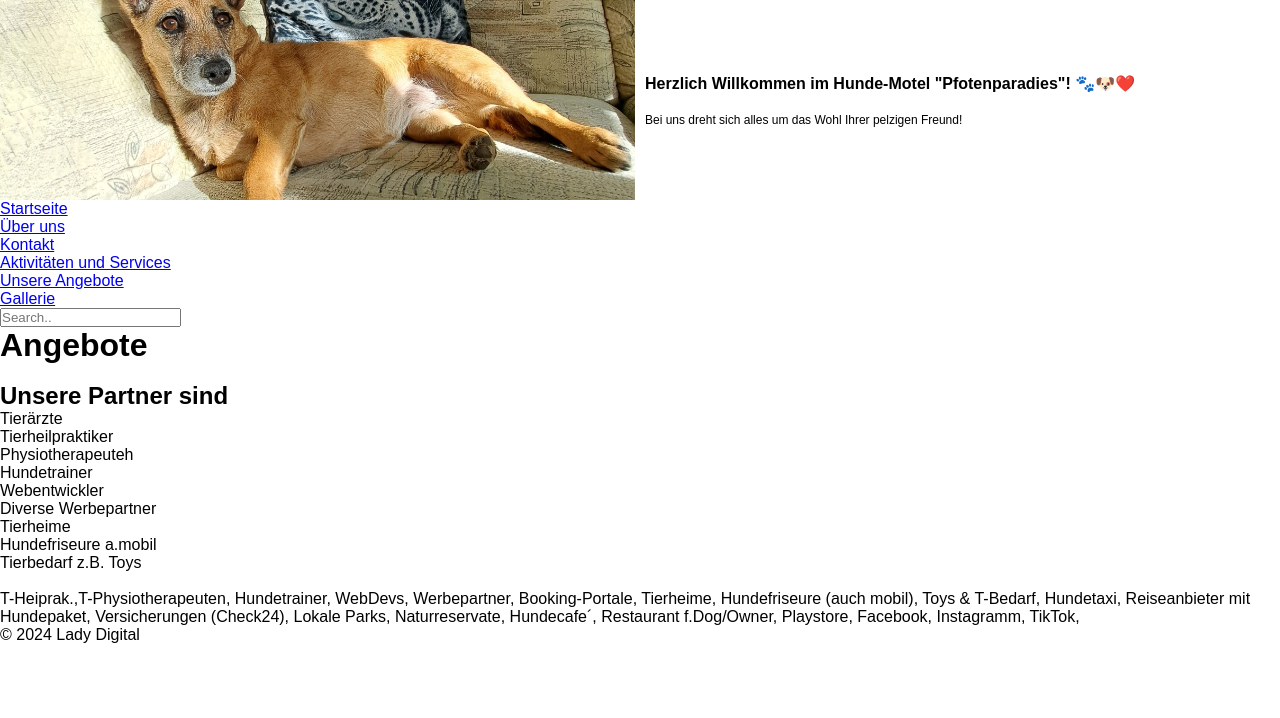
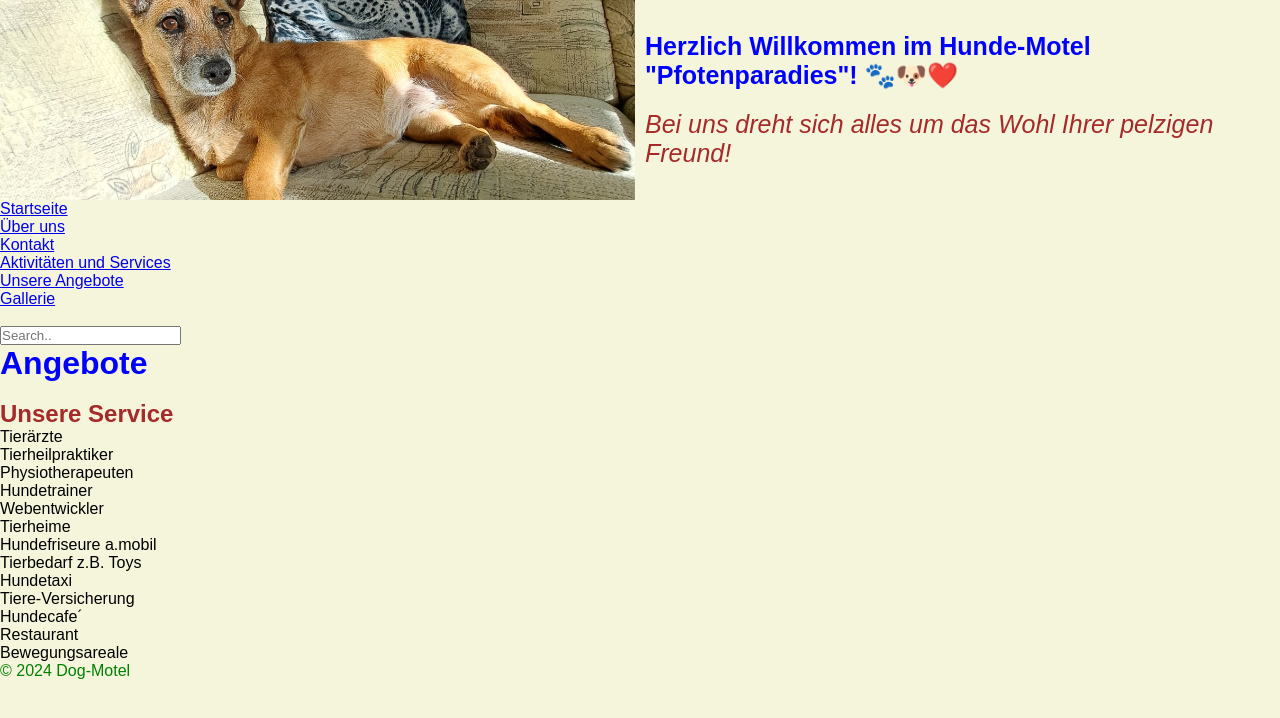
Before and after one commit to GndKl/spa-projekt-hunde-motel, a React (Vite) app: page /angebote in a window 1280 px wide. Shown: the top 718 px of the page. Built offline with nearby package versions, Linux system fonts and the light colour scheme.

Commit message:
spa-dog-motel

```diff
--- a/src/components/footer/Footer.jsx
+++ b/src/components/footer/Footer.jsx
@@ -2,7 +2,7 @@ const Footer = () => {
   return (
     <>
       <footer>
-        <p>© 2024 Lady Digital</p>
+        <p>© 2024 Dog-Motel</p>
       </footer>
     </>
   );
--- a/src/components/navbereich/Nav.jsx
+++ b/src/components/navbereich/Nav.jsx
@@ -39,6 +39,7 @@ const Nav = () => {
             <li>
               <a href="/gallerie">Gallerie</a>
             </li>
+            <br></br>
 
             <input type="text" placeholder="Search.." />
           </ul>
--- a/src/components/navbereich/style.css
+++ b/src/components/navbereich/style.css
@@ -3,6 +3,16 @@
     grid-template-columns: repeat(2, 1fr);
     grid-template-rows: 20rem;
     grid-column-gap: 10px;
+}
+
+.header-container h1 {
+    font-size: 25px;
+    color: blue;
+}
+.header-text-container p {
+    font-size: 25px;
+    font-style: italic;
+    color: brown;
 }
 
 .header-image-container {
--- a/src/css/App.css
+++ b/src/css/App.css
@@ -9,6 +9,16 @@
 }
 
 body {
+    background-color: beige;
     font-size: 1.6rem;
     font-family: Arial, sans-serif;
 }
+h1 {
+    color: blue;
+}
+h2 {
+    color: brown;
+}
+footer p {
+    color: green;
+}
--- a/src/pages/About/About.jsx
+++ b/src/pages/About/About.jsx
@@ -1,9 +1,18 @@
-import React from "react";
-
 const About = () => {
   return (
     <div>
       <h1>About</h1>
+      <br></br>
+      <h2>Wer wir sind</h2>
+      <ul>
+        <p>
+          Wir sind begeisterte Hundeliebhaber die sich für Hunde einsetzen.
+          <br></br>
+          Unser Augenmerk liegt mehr auf das Wohl der Hunde, als auf die
+          <br></br>
+          Inhaber.
+        </p>
+      </ul>
     </div>
   );
 };
--- a/src/pages/Angebote/Angebote.jsx
+++ b/src/pages/Angebote/Angebote.jsx
@@ -3,23 +3,21 @@ const Angebote = () => {
     <div>
       <h1>Angebote</h1>
       <br></br>
-      <h2>Unsere Partner sind</h2>
+      <h2>Unsere Service</h2>
       <ul>
         <li>Tierärzte</li>
         <li>Tierheilpraktiker</li>
-        <li>Physiotherapeuteh</li>
+        <li>Physiotherapeuten</li>
         <li>Hundetrainer</li>
         <li>Webentwickler</li>
-        <li>Diverse Werbepartner</li>
         <li>Tierheime</li>
         <li>Hundefriseure a.mobil</li>
         <li>Tierbedarf z.B. Toys</li>
-        <li></li>
-        T-Heiprak.,T-Physiotherapeuten, Hundetrainer, WebDevs, Werbepartner,
-        Booking-Portale, Tierheime, Hundefriseure (auch mobil), Toys & T-Bedarf,
-        Hundetaxi, Reiseanbieter mit Hundepaket, Versicherungen (Check24),
-        Lokale Parks, Naturreservate, Hundecafe´, Restaurant f.Dog/Owner,
-        Playstore, Facebook, Instagramm, TikTok,
+        <li>Hundetaxi</li>
+        <li>Tiere-Versicherung</li>
+        <li>Hundecafe´</li>
+        <li>Restaurant</li>
+        <li>Bewegungsareale</li>
       </ul>
     </div>
   );
```
